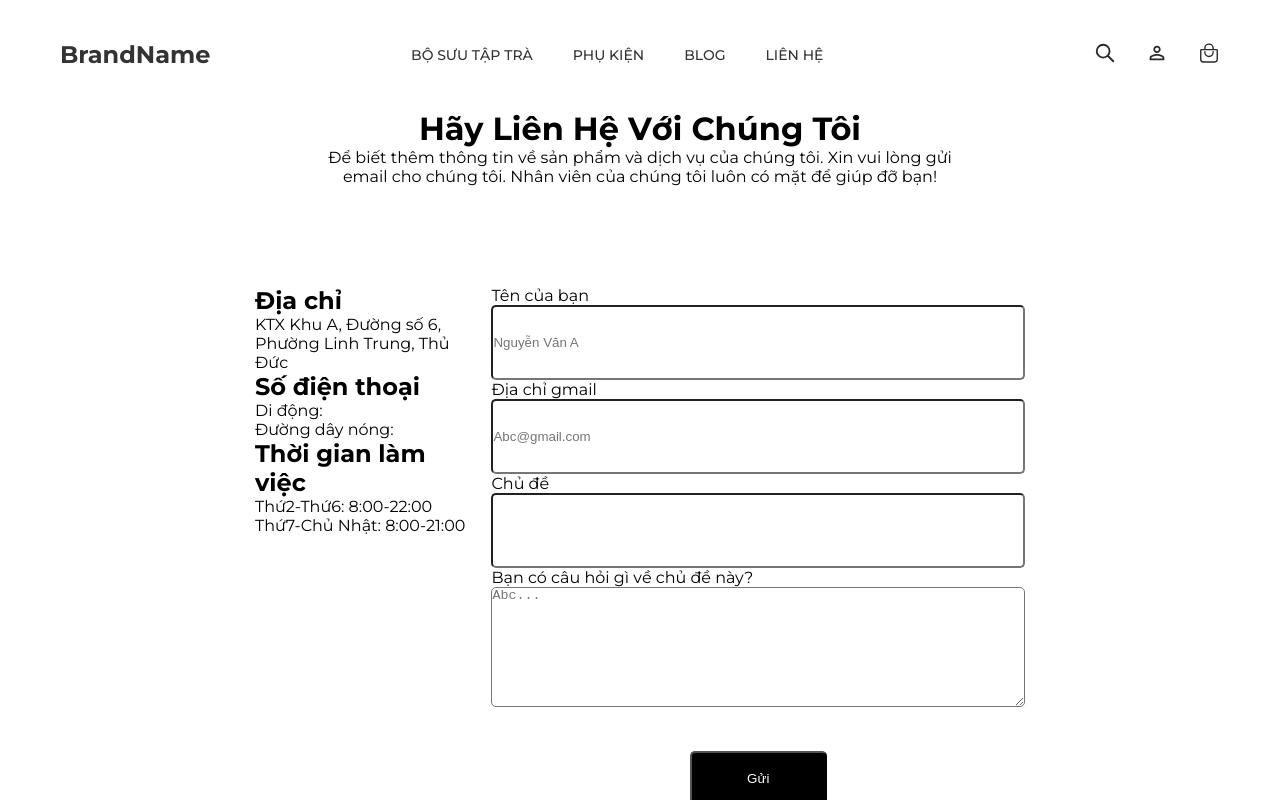
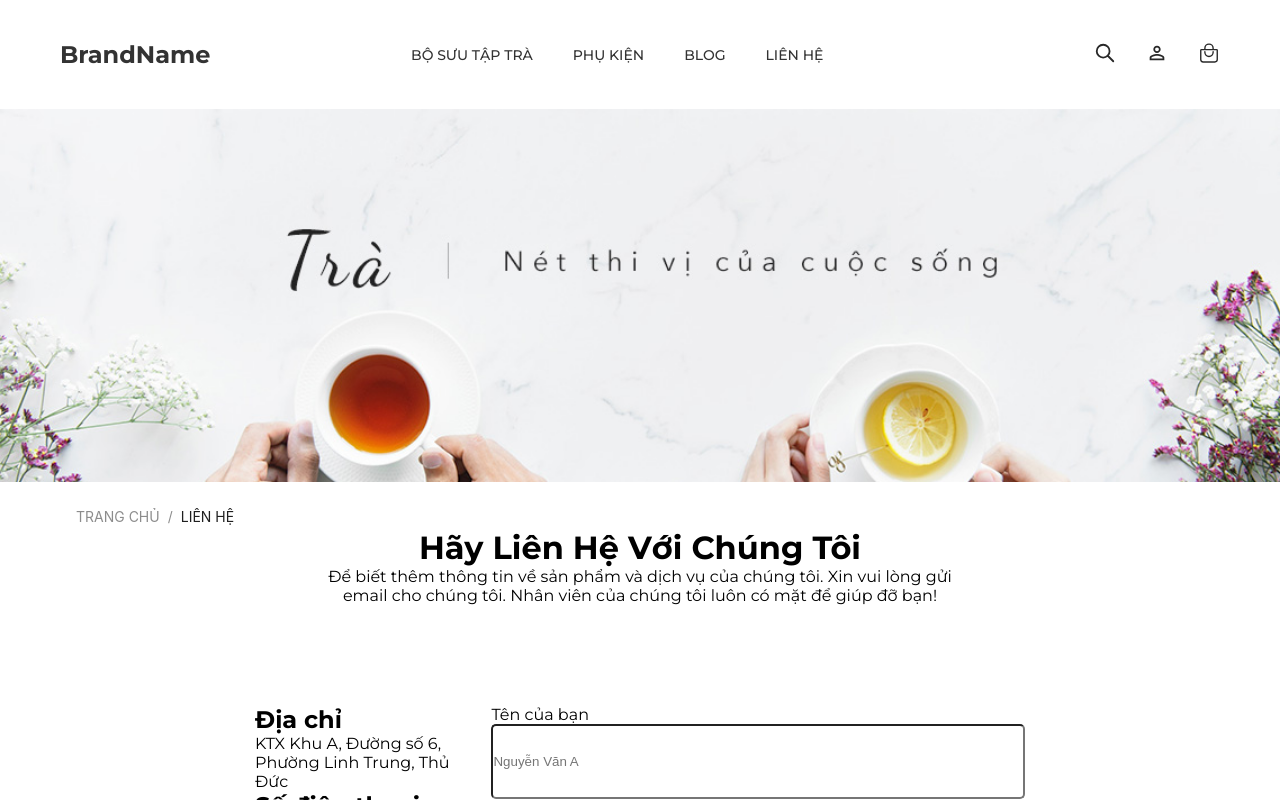
Before and after one commit to thuong22092k3/IE104_MocTraShop, a React (Create React App) app: page /Contact in a window 1280 px wide. Shown: the top 800 px of the page. Built offline with nearby package versions, Linux system fonts and the light colour scheme.

Commit message:
Add breadcrumb for page Contact

```diff
--- a/src/Pages/Contact/Contact.jsx
+++ b/src/Pages/Contact/Contact.jsx
@@ -1,10 +1,24 @@
 import React from 'react'
 import Helmet from "../../Components/Helmet";
+import { Link} from "react-router-dom";
+import { Breadcrumb} from "antd";
+import BannerCate_Tra from"../../assets/Images/BannerCate_Tra.jpg";
 import Section, { SectionBody, SectionTitle } from "../../Components/Section";
 import Contact_Content from '../../Components/Contact/Contact_Content';
 const Contact = () => {
   return (
     <Helmet title="Trang chủ">
+       <div className="collections_header">
+            <img src={BannerCate_Tra} alt="" />
+            <div className="breadcrumb">
+                <Breadcrumb>
+                    <Breadcrumb.Item>
+                        <Link to="/">TRANG CHỦ</Link>
+                    </Breadcrumb.Item>
+                    <Breadcrumb.Item>LIÊN HỆ</Breadcrumb.Item>
+                </Breadcrumb>
+            </div>
+        </div>
       <Section>
         <SectionBody>
           <Contact_Content></Contact_Content>
```
